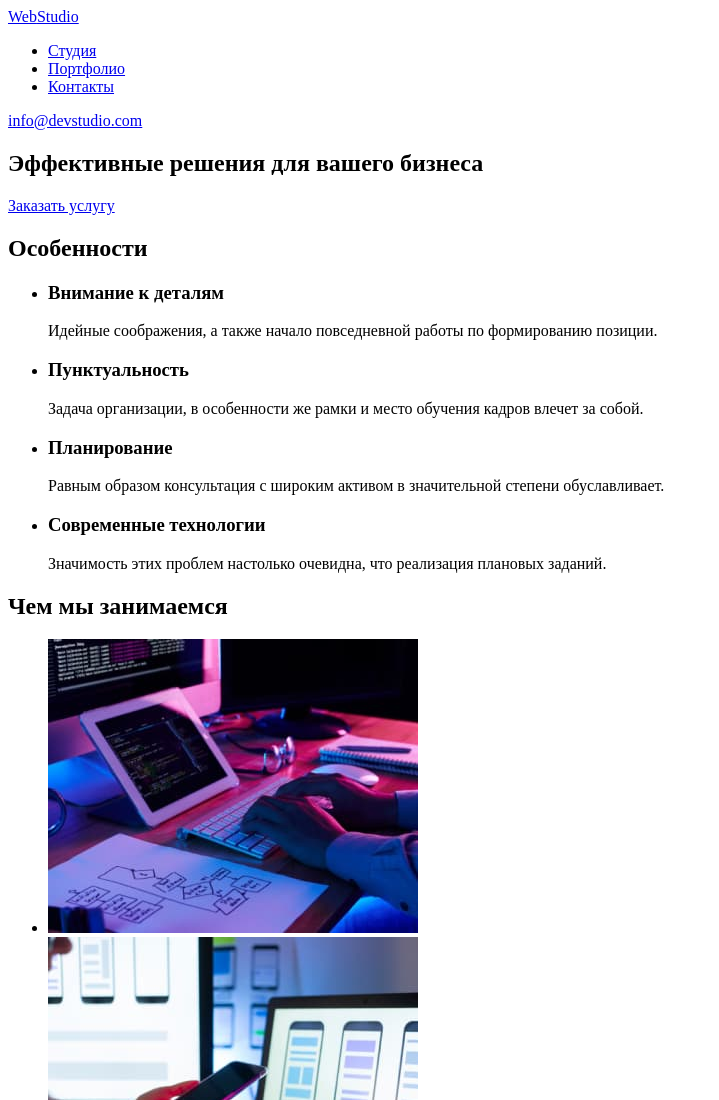
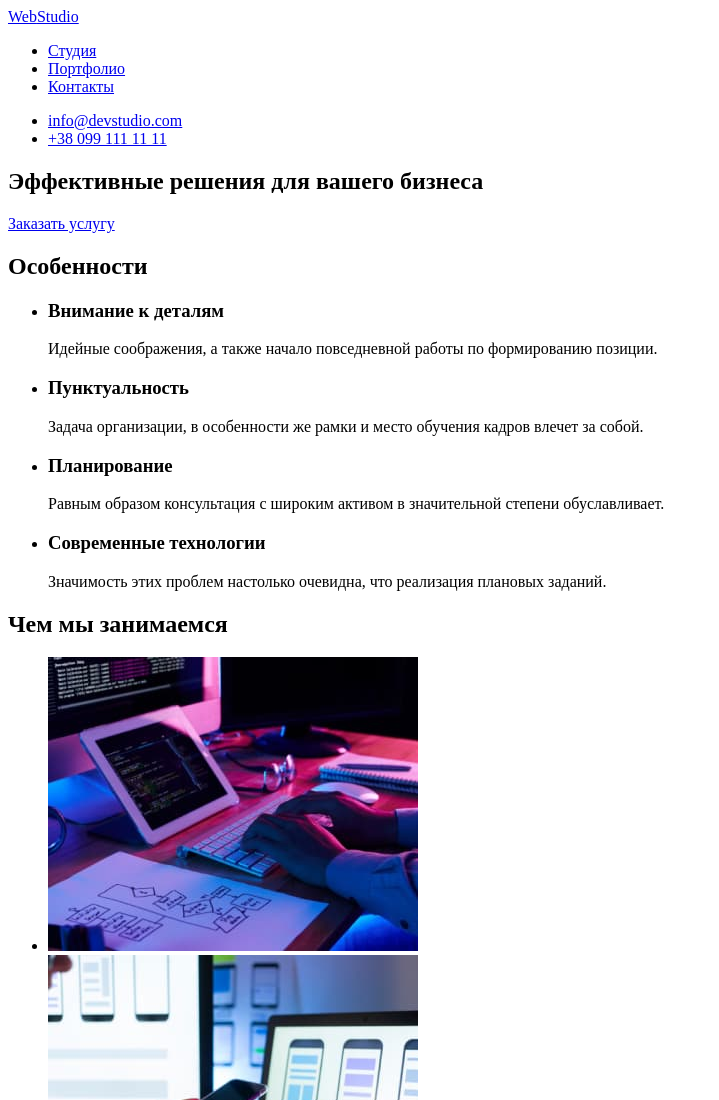
Before and after one commit to yuragms/goit-markup-hw-01, a plain HTML site: page index.html in a window 1280 px wide. Shown: the top 1100 px of the page, without its empty margins (0-719 px from the left). Drawn offline with Linux system fonts and the light colour scheme.

Commit message:
Исправил замечание, добавил тел и убрал br

```diff
--- a/index.html
+++ b/index.html
@@ -14,8 +14,11 @@
             <li><a href="#">Портфолио</a></li>
             <li><a href="#">Контакты</a></li>
         </ul>
+        <ul>
+            <li><a href="mailto:info@devstudio.com">info@devstudio.com</a></li>
+            <li><a href="tel:+380991111111">+38 099 111 11 11</a></li>
+        </ul>
     </nav>
-        <a href="mailto:info@devstudio.com">info@devstudio.com</a>
     </header>
     <main>
     <section>
@@ -72,7 +75,7 @@
         <a href="./index.html">Web<span>Studio</span></a>
         <address>
             <p>г. Киев, пр-т Леси Украинки, 26</p>
-            <a href="mailto:info@example.com">info@example.com</a><br>
+            <a href="mailto:info@example.com">info@example.com</a>
             <a href="tel:+380991111111">+38 099 111 11 11</a>
         </address>
 
```
